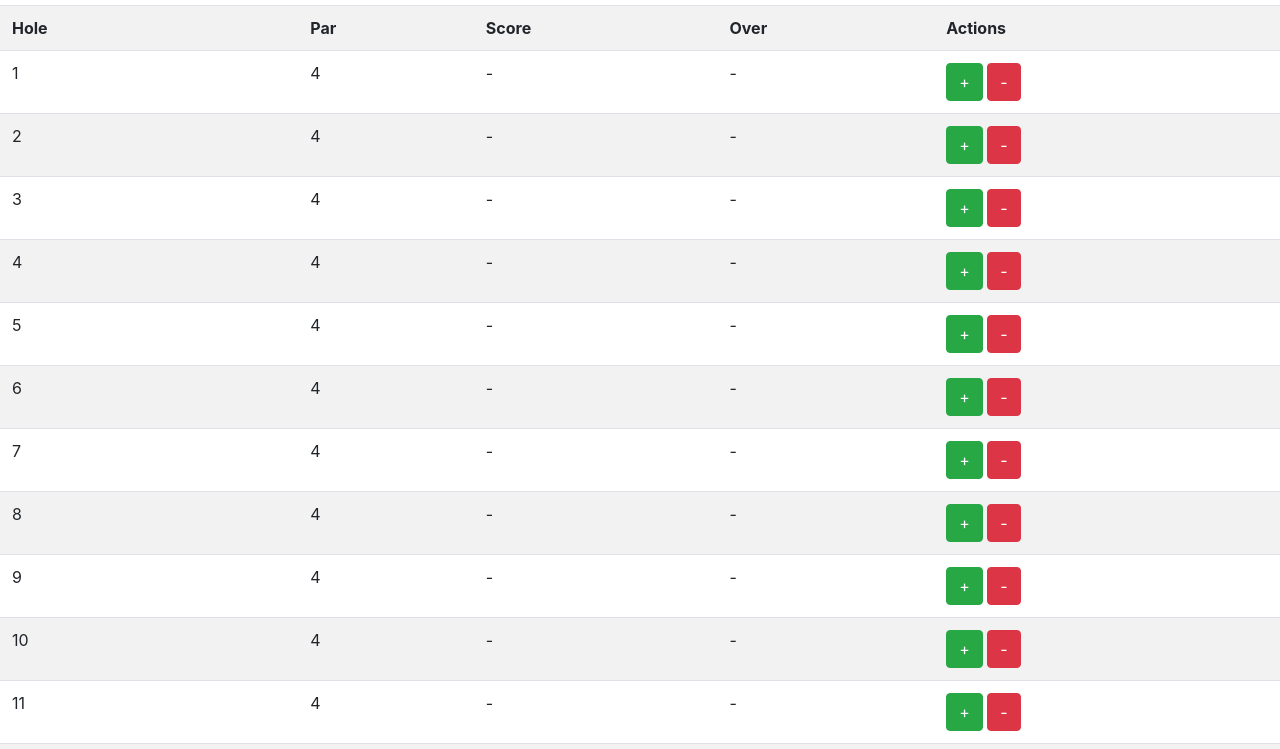
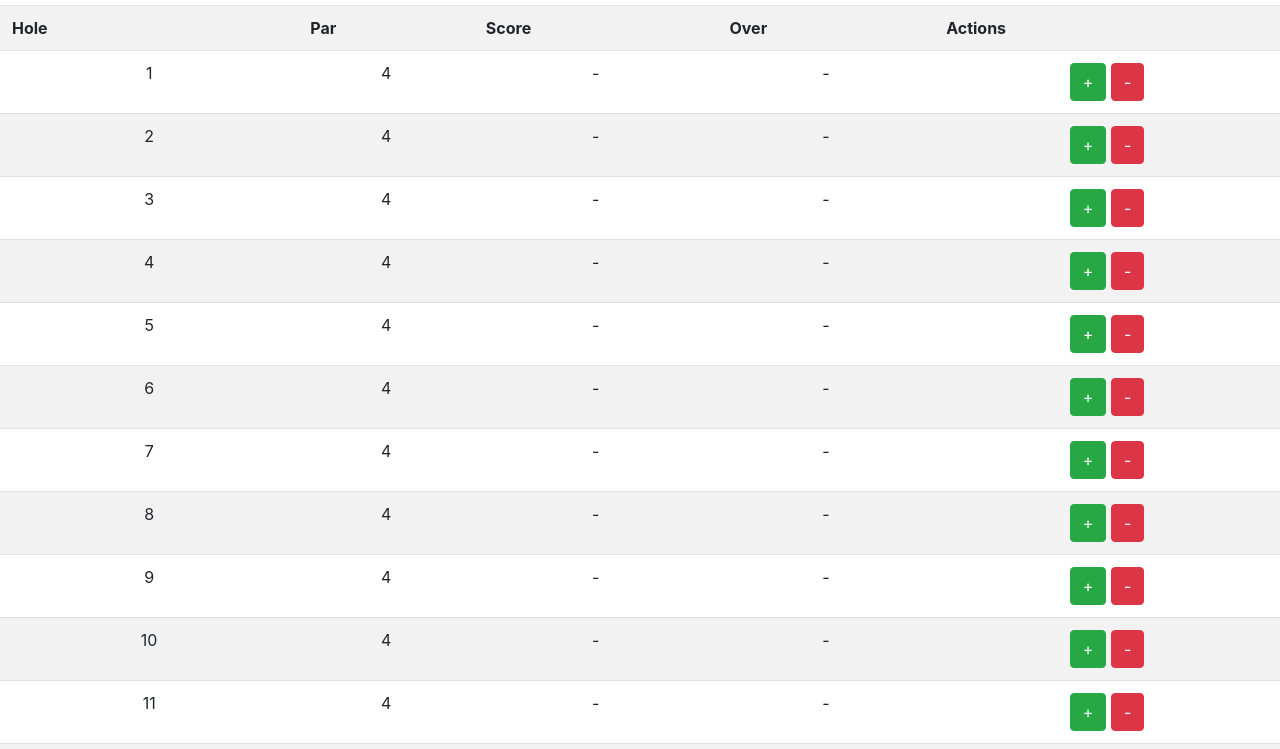
Before and after one commit to StoneFoxProject/stonefoxproject.github.io, a plain HTML site: page Assignments/assignment03/assignment03.html in a window 1280 px wide. Shown: the part 51-800 px from the top of the page. Drawn offline with nearby package versions, Linux system fonts and the light colour scheme; files that its build step writes are made by us from their sources.

Commit message:
Update assignment03.html

```diff
--- a/Assignments/assignment03/assignment03.html
+++ b/Assignments/assignment03/assignment03.html
@@ -1,6 +1,6 @@
 <html>
 <head>
-
+  <link rel="stylesheet" href="Assignments/assignment03/assignment03.css"/>
   <link rel="stylesheet" href="https://cdnjs.cloudflare.com/ajax/libs/twitter-bootstrap/4.5.0/css/bootstrap.min.css"/>
 </head>
 <body>
```
